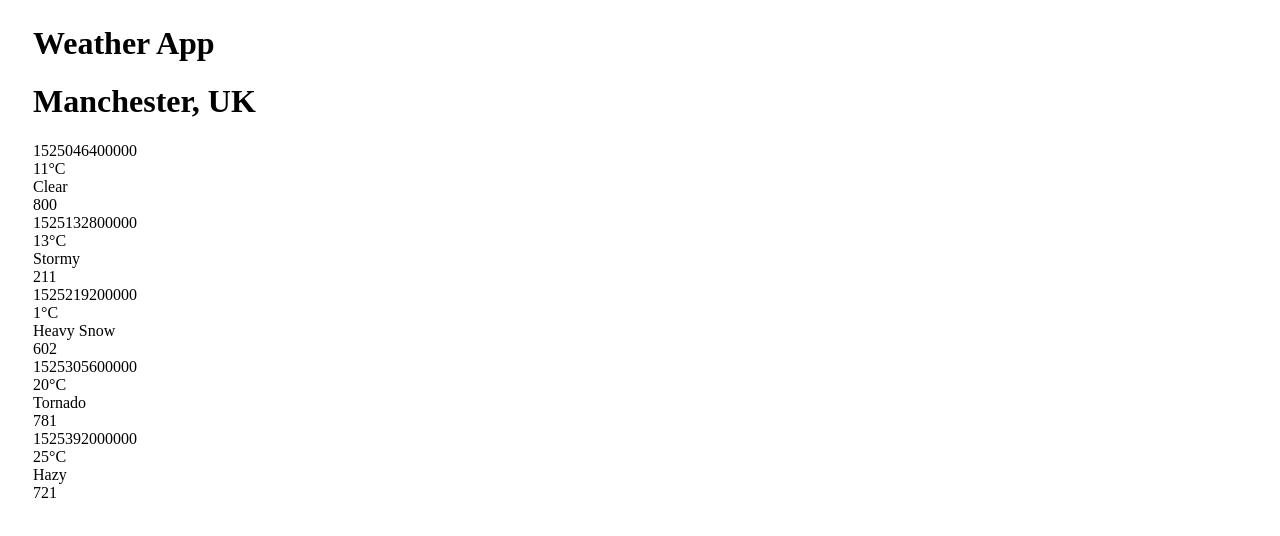
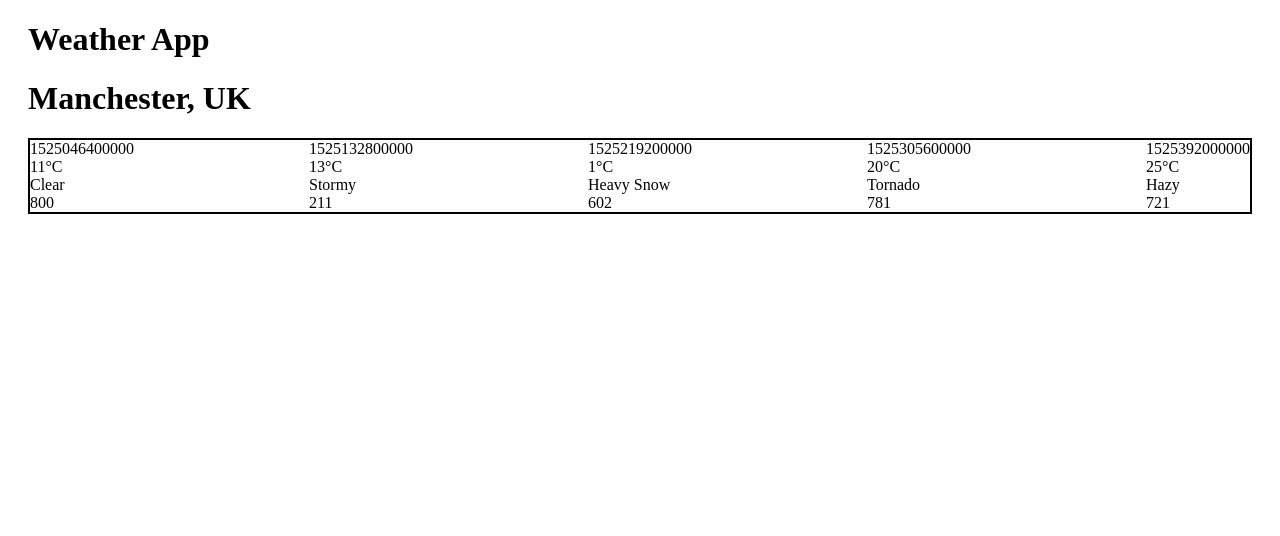
Before and after one commit to marialani/weather-app-1, a React (Create React App) app: page / in a window 1280 px wide. Shown: the top 536 px of the page. Built offline with nearby package versions, Linux system fonts and the light colour scheme.

Commit message:
Cleaned up styling

```diff
--- a/src/components/App.js
+++ b/src/components/App.js
@@ -7,7 +7,7 @@ import ForecastSummaries from "./ForecastSummaries";
 const App = ({ location, forecasts }) => {
   const { city, country } = location;
   return (
-    <div className="app">
+    <div className="weather-app">
       <h1>Weather App</h1>
       <div className="forecast">
         <LocationDetails city={city} country={country} />
--- a/src/components/ForecastSummaries.js
+++ b/src/components/ForecastSummaries.js
@@ -1,6 +1,7 @@
 import React from "react";
 import PropTypes from "prop-types";
 import ForecastSummary from "./ForecastSummary";
+import "../styles/ForecastSummaries.css";
 
 const ForecastSummaries = ({ forecasts }) => (
   <div className="forecast-summaries">
--- a/src/styles/App.css
+++ b/src/styles/App.css
@@ -1,3 +1,3 @@
-.app {
-  margin: 25px;
+.weather-app {
+  margin: 0 20px;
 }
--- a/src/styles/ForecastSummaries.css
+++ b/src/styles/ForecastSummaries.css
@@ -0,0 +1,5 @@
+.forecast-summaries {
+  display: flex;
+  justify-content: space-between;
+  border: solid 2px;
+}
```
